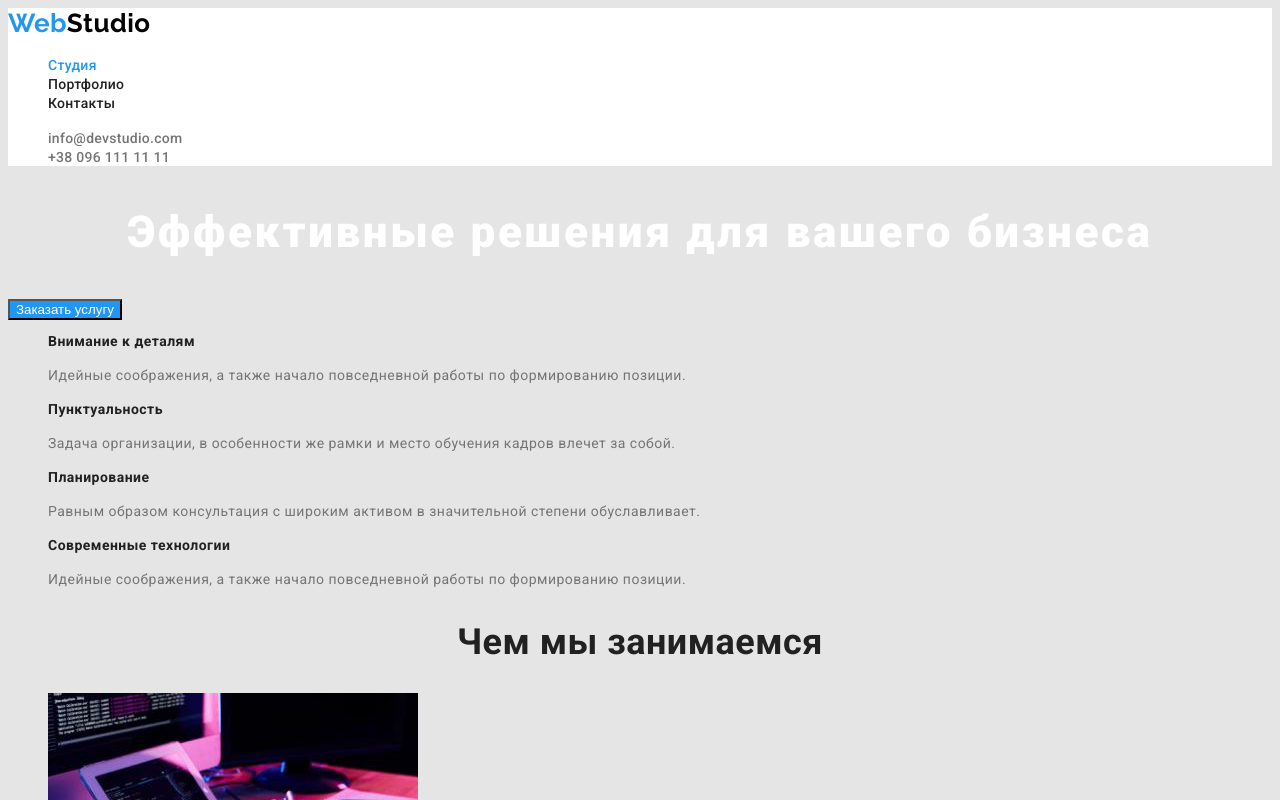
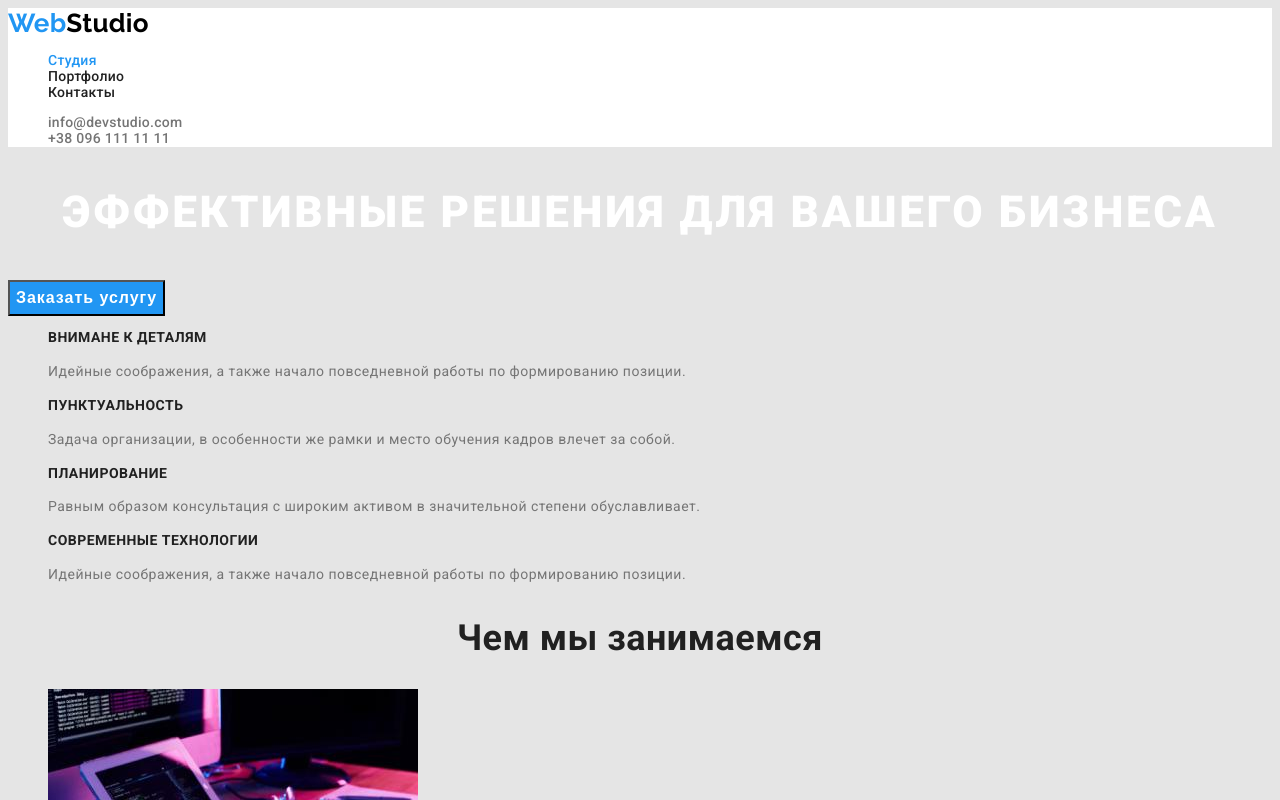
Before and after one commit to vladyslavvovchenko/goit-markup-hw-02, a plain HTML site: page index.html in a window 1280 px wide. Shown: the top 800 px of the page. Drawn offline with Linux system fonts and the light colour scheme.

Commit message:
правки

```diff
--- a/css/styles.css
+++ b/css/styles.css
@@ -15,6 +15,10 @@ body {
 
 .header {
   background-color: var(--primery-white-color);
+  font-weight: 500;
+  font-size: 14px;
+  line-height: 1.14;
+  letter-spacing: 0.02em;
 }
 
 .logo {
@@ -84,8 +88,13 @@ ul {
 /* button */
 
 .button {
+  cursor: pointer;
   color: var(--primery-white-color);
   background-color: var(--accent-hover-color);
+  font-weight: bold;
+  font-size: 16px;
+  line-height: 1.87;
+  letter-spacing: 0.06em;
 }
 
 /* section */
@@ -133,6 +142,10 @@ ul {
 }
 
 /* footer */
+.footer {
+  font-size: 14px;
+  line-height: 1.71;
+}
 
 .address .link-contacts {
   color: rgba(255, 255, 255, 0.6);
@@ -170,6 +183,7 @@ ul {
 /*кнопки портфолио*/
 
 .portfolio-button {
+  cursor: pointer;
   color: var(--second-text-coor);
   background-color: #f5f4fa;
   font-family: Roboto, sans-serif;
--- a/index.html
+++ b/index.html
@@ -31,7 +31,7 @@
     <main>
         <div>
             <section class="hero">
-                <h1 class="hero-title">Эффективные решения для вашего бизнеса</h1>
+                <h1 class="hero-title">ЭФФЕКТИВНЫЕ РЕШЕНИЯ ДЛЯ ВАШЕГО БИЗНЕСА</h1>
                 <button type="button" class="button">Заказать услугу</button>
             </section>
         </div>
@@ -39,24 +39,24 @@
         <section class="section">
             <ul class="description">
                 <li>
-                    <h3 class="title">Внимание к деталям</h3>
+                    <h3 class="title">ВНИМАНЕ К ДЕТАЛЯМ</h3>
                     <p>
                         Идейные соображения, а также начало повседневной работы по формированию позиции.
                     </p>
                 </li>
                 <li>
-                    <h3 class="title">Пунктуальность</h3>
+                    <h3 class="title">ПУНКТУАЛЬНОСТЬ</h3>
                     <p>
                         Задача организации, в особенности же рамки и место обучения кадров влечет за собой.</p>
                 </li>
                 <li>
-                    <h3 class="title">Планирование</h3>
+                    <h3 class="title">ПЛАНИРОВАНИЕ</h3>
                     <p>
                         Равным образом консультация с широким активом в значительной степени обуславливает.
                     </p>
                 </li>
                 <li>
-                    <h3 class="title">Современные технологии</h3>
+                    <h3 class="title">СОВРЕМЕННЫЕ ТЕХНОЛОГИИ</h3>
                     <p>
                         Идейные соображения, а также начало повседневной работы по формированию позиции.
                     </p>
@@ -112,7 +112,7 @@
         </section>
     </main>
 <!--Футер-->
-    <footer>
+    <footer class="footer">
         <a href="./index.html" class="logo">Web<span class="second-logo">Studio</span></a>
         <address>
             <ul class="address">
```
Also changed, not shown: portfolio.html (+1 -1 lines).
